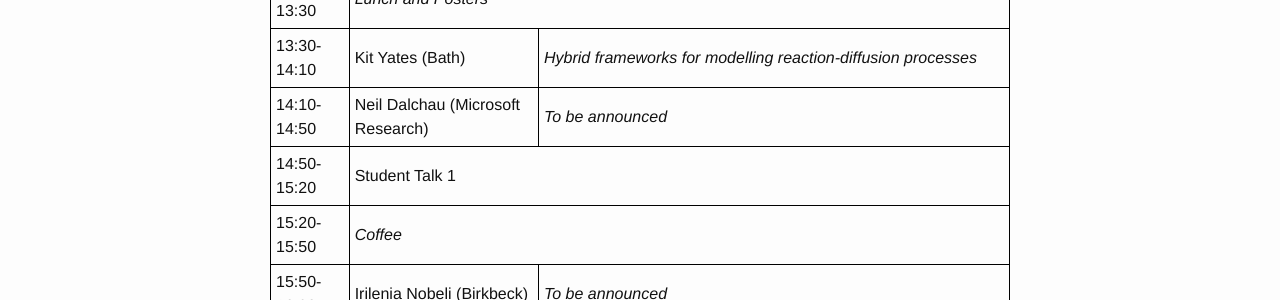
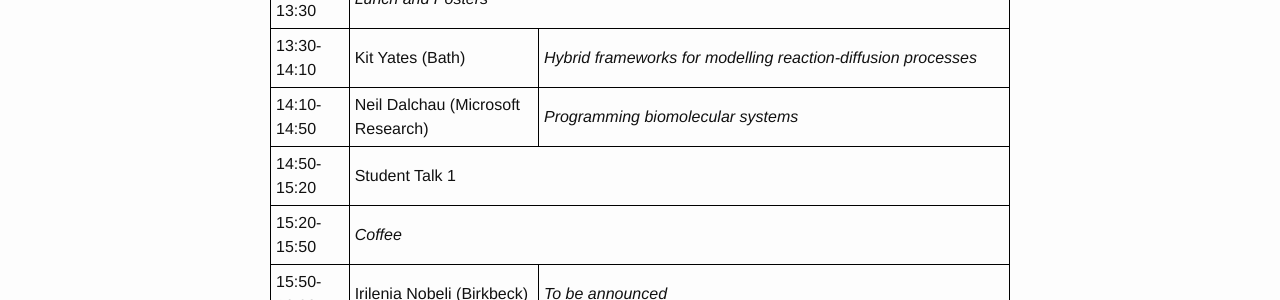
Before and after one commit to qsbworkshop/qsb2019, a Jekyll site: the page built from docs/programme.md, in a window 1280 px wide. Shown: the part 1356-1656 px from the top of the page. Built offline with Jekyll 4.4.1, drawn with Linux system fonts in a browser that asks for light colours.

Commit message:
Update Neil

```diff
--- a/docs/programme.md
+++ b/docs/programme.md
@@ -79,7 +79,7 @@ th {
   <tr>
     <td>14:10-14:50</td>
     <td>Neil Dalchau (Microsoft Research)</td>
-    <td><i>To be announced</i></td>
+    <td><i>Programming biomolecular systems</i></td>
   </tr>
   <tr>
     <td>14:50-15:20</td>
```
